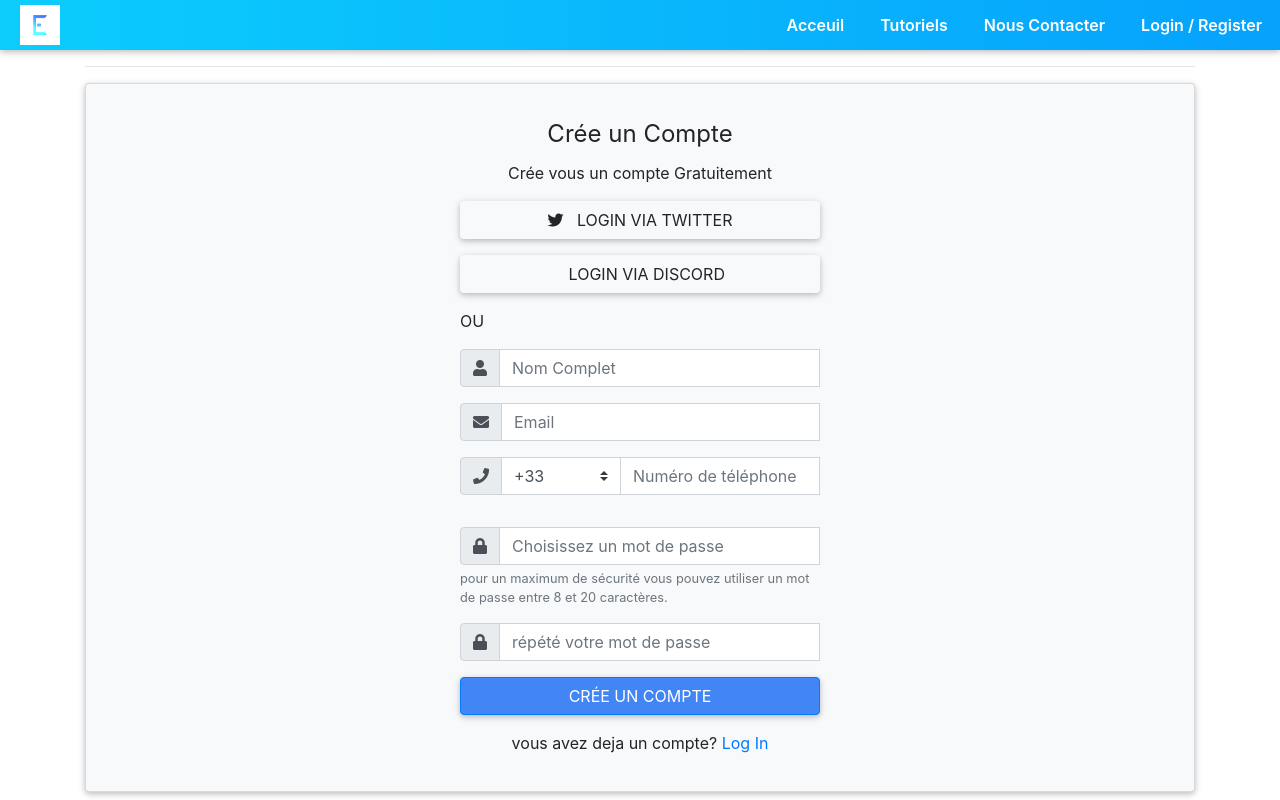
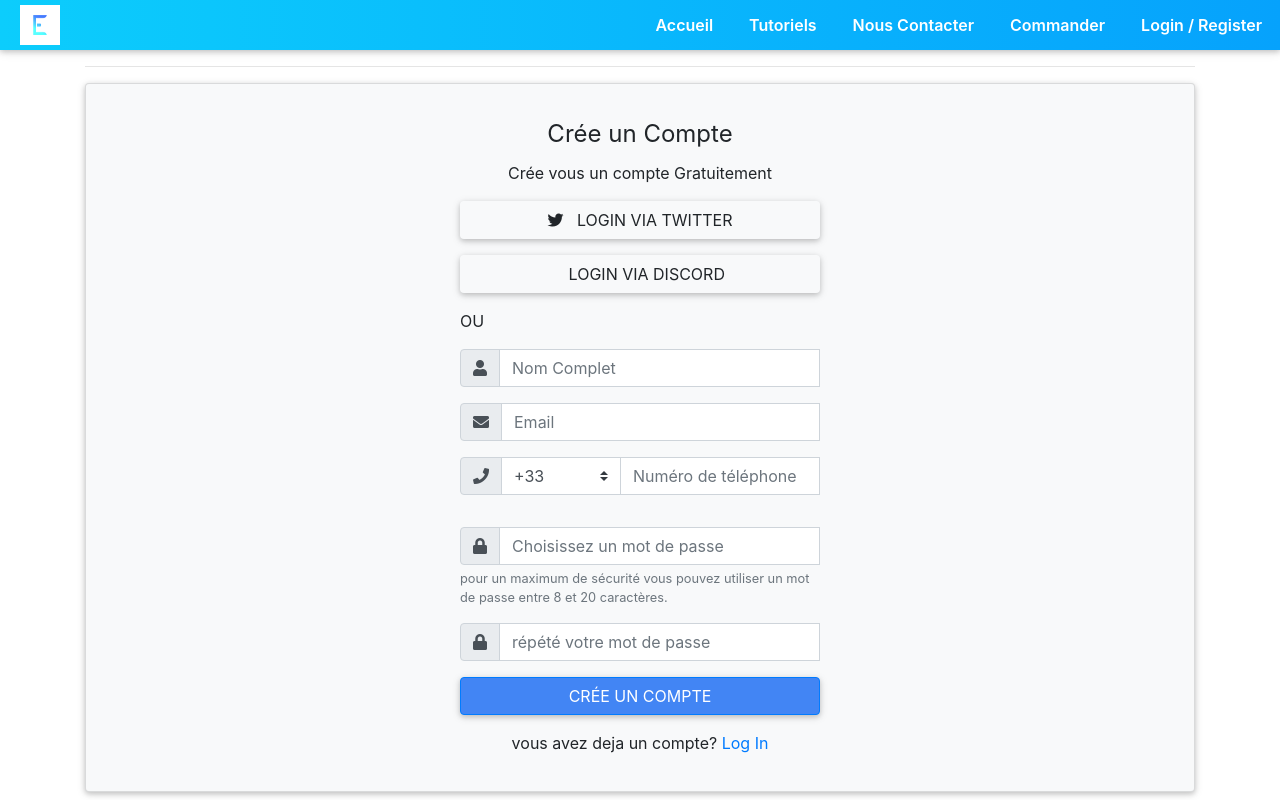
Before and after one commit to NergYR/EndoriumGroupWeb, a PHP site: page /register.html in a window 1280 px wide. Run offline with PHP 8.4, Linux system fonts and the light colour scheme; some libraries are stand-ins or nearby versions.

Commit message:
Nav Bar Changes - Add "Commander"

```diff
--- a/404.html
+++ b/404.html
@@ -61,6 +61,9 @@
               <a class="nav-link" href="contact.html">Nous Contacter</a>
             </li>
             <li class="nav-item">
+              <a class="nav-link" href="shop.html">Commander</a>
+            </li>
+            <li class="nav-item">
               <a class="nav-link" href="register.php">Login / Register</a>
             </li>
           </ul>
--- a/Tuto.html
+++ b/Tuto.html
@@ -44,13 +44,16 @@
             <div class="collapse navbar-collapse" id="navbarNav">
               <ul class="navbar-nav ml-auto">
                 <li class="nav-item">
-                      <a class="nav-link" href="index.html">Acceuil <span class="sr-only">(current)</span></a>
+                  <a class="nav-link" href="index.html">Accueil <span class="sr-only">(current)</span></a>
                 </li>
                 <li class="nav-item">
                   <a class="nav-link" href="Tuto.html">Tutoriels</a>
                 </li>
                 <li class="nav-item">
                   <a class="nav-link" href="contact.html">Nous Contacter</a>
+                </li>
+                <li class="nav-item">
+                  <a class="nav-link" href="shop.html">Commander</a>
                 </li>
                 <li class="nav-item">
                   <a class="nav-link" href="register.php">Login / Register</a>
--- a/contact.html
+++ b/contact.html
@@ -34,13 +34,16 @@
                 <div class="collapse navbar-collapse" id="navbarNav">
                   <ul class="navbar-nav ml-auto">
                     <li class="nav-item">
-                  <a class="nav-link" href="index.html">Acceuil <span class="sr-only">(current)</span></a>
+                      <a class="nav-link" href="index.html">Accueil <span class="sr-only">(current)</span></a>
                     </li>
                     <li class="nav-item">
                       <a class="nav-link" href="Tuto.html">Tutoriels</a>
                     </li>
                     <li class="nav-item">
                       <a class="nav-link" href="contact.html">Nous Contacter</a>
+                    </li>
+                    <li class="nav-item">
+                      <a class="nav-link" href="shop.html">Commander</a>
                     </li>
                     <li class="nav-item">
                       <a class="nav-link" href="register.php">Login / Register</a>
--- a/discord.html
+++ b/discord.html
@@ -44,13 +44,16 @@
             <div class="collapse navbar-collapse" id="navbarNav">
               <ul class="navbar-nav ml-auto">
                 <li class="nav-item">
-                      <a class="nav-link" href="index.html">Acceuil <span class="sr-only">(current)</span></a>
+                  <a class="nav-link" href="index.html">Accueil <span class="sr-only">(current)</span></a>
                 </li>
                 <li class="nav-item">
                   <a class="nav-link" href="Tuto.html">Tutoriels</a>
                 </li>
                 <li class="nav-item">
                   <a class="nav-link" href="contact.html">Nous Contacter</a>
+                </li>
+                <li class="nav-item">
+                  <a class="nav-link" href="shop.html">Commander</a>
                 </li>
                 <li class="nav-item">
                   <a class="nav-link" href="register.php">Login / Register</a>
--- a/index.html
+++ b/index.html
@@ -50,6 +50,9 @@
                     </li>
                     <li class="nav-item">
                       <a class="nav-link" href="contact.html">Nous Contacter</a>
+                    </li>
+                    <li class="nav-item">
+                      <a class="nav-link" href="shop.html">Commander</a>
                     </li>
                     <li class="nav-item">
                       <a class="nav-link" href="register.php">Login / Register</a>
--- a/login.php
+++ b/login.php
@@ -51,13 +51,16 @@
                 <div class="collapse navbar-collapse" id="navbarNav">
                   <ul class="navbar-nav ml-auto">
                     <li class="nav-item">
-                  <a class="nav-link" href="index.html">Acceuil <span class="sr-only">(current)</span></a>
+                      <a class="nav-link" href="index.html">Accueil <span class="sr-only">(current)</span></a>
                     </li>
                     <li class="nav-item">
                       <a class="nav-link" href="Tuto.html">Tutoriels</a>
                     </li>
                     <li class="nav-item">
                       <a class="nav-link" href="contact.html">Nous Contacter</a>
+                    </li>
+                    <li class="nav-item">
+                      <a class="nav-link" href="shop.html">Commander</a>
                     </li>
                     <li class="nav-item">
                       <a class="nav-link" href="register.php">Login / Register</a>
--- a/minecraft.html
+++ b/minecraft.html
@@ -44,13 +44,16 @@
             <div class="collapse navbar-collapse" id="navbarNav">
               <ul class="navbar-nav ml-auto">
                 <li class="nav-item">
-                      <a class="nav-link" href="index.html">Acceuil <span class="sr-only">(current)</span></a>
+                  <a class="nav-link" href="index.html">Accueil <span class="sr-only">(current)</span></a>
                 </li>
                 <li class="nav-item">
                   <a class="nav-link" href="Tuto.html">Tutoriels</a>
                 </li>
                 <li class="nav-item">
                   <a class="nav-link" href="contact.html">Nous Contacter</a>
+                </li>
+                <li class="nav-item">
+                  <a class="nav-link" href="shop.html">Commander</a>
                 </li>
                 <li class="nav-item">
                   <a class="nav-link" href="register.php">Login / Register</a>
--- a/register.html
+++ b/register.html
@@ -49,7 +49,7 @@
             <div class="collapse navbar-collapse" id="navbarNav">
               <ul class="navbar-nav ml-auto">
                 <li class="nav-item">
-                      <a class="nav-link" href="index.html">Acceuil <span class="sr-only">(current)</span></a>
+                  <a class="nav-link" href="index.html">Accueil <span class="sr-only">(current)</span></a>
                 </li>
                 <li class="nav-item">
                   <a class="nav-link" href="Tuto.html">Tutoriels</a>
@@ -58,7 +58,10 @@
                   <a class="nav-link" href="contact.html">Nous Contacter</a>
                 </li>
                 <li class="nav-item">
-                      <a class="nav-link" href="login.html">Login / Register</a>
+                  <a class="nav-link" href="shop.html">Commander</a>
+                </li>
+                <li class="nav-item">
+                  <a class="nav-link" href="register.php">Login / Register</a>
                 </li>
               </ul>
             </div>
--- a/shop.html
+++ b/shop.html
@@ -60,6 +60,9 @@
                 </li>
                 <li class="nav-item">
                   <a class="nav-link" href="contact.html">Nous Contacter</a>
+                </li>
+                <li class="nav-item">
+                  <a class="nav-link" href="shop.html">Commander</a>
                 </li>
                 <li class="nav-item">
                   <a class="nav-link" href="register.php">Login / Register</a>
```
Also changed, not shown: register.php (+5 -2 lines). Lines whose indentation alone changed are shown as unchanged.
